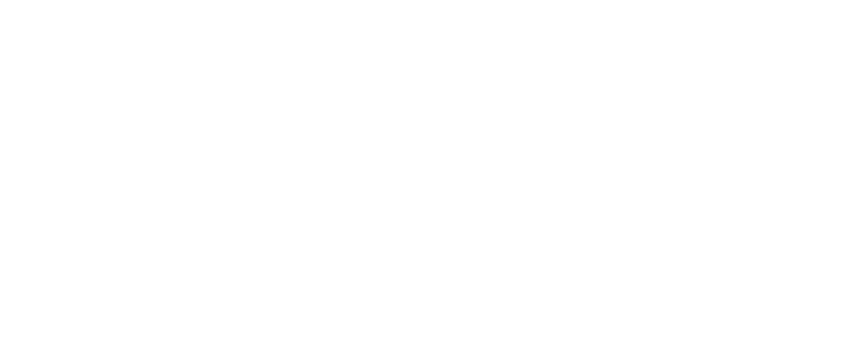
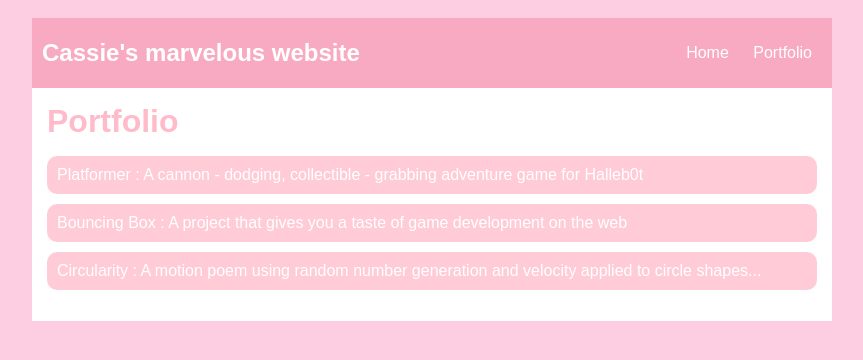
Before and after one commit to airithie/airithie.github.io, a plain HTML site: page portfolio.html in a window 1280 px wide. Shown: the whole page, without its empty margins (208-1071 px from the left). Drawn offline with Linux system fonts and the light colour scheme.

Commit message:
Added portfolio section of website

```diff
--- a/portfolio.html
+++ b/portfolio.html
@@ -0,0 +1,32 @@
+<!DOCTYPE HTML>
+<html>
+    <head>
+        <title> Cassie's website</title>
+        <link rel="stylesheet" href="style.css">
+    </head>
+    <body>
+      <div id="all-contents">
+        <nav>
+            <h1> Cassie's marvelous website</h1>
+            <ul id="nav-ul">
+                <li class="nav-li">
+                    <a class="nav-a" href="index.html">Home</a>
+                </li>
+                <li class="nav-li">
+                    <a cllass="nav-a" href="portfolio.html">Portfolio</a>
+                </li>
+        </nav>
+        <main>
+            <div class="content">
+                <h1> Portfolio </h1>
+
+                <ul id="portfolio">
+                    <li><a href="projects/platformer/">Platformer : A cannon - dodging, collectible - grabbing adventure game for Halleb0t</a></li>
+                    <li><a href="projects/bouncing-box/">Bouncing Box : A project that gives you a taste of game development on the web </a></li>
+                    <li><a href="projects/circularity/">Circularity : A motion poem using random number generation and velocity applied to circle shapes...</a></li>
+                </ul>
+            </div>
+        </main>
+      </div>
+    </body>
+</html>
--- a/style.css
+++ b/style.css
@@ -11,7 +11,7 @@ body {
 
 /* navigation menu */
 nav {
-    background: rgb(255, 167, 195);
+    background: rgb(247, 170, 194);
    margin: 0 auto;
     display: flex;
     padding: 10px;
@@ -37,7 +37,7 @@ a {
 
 /* main container area beneath menu */
 main {
-    background: rgb(255, 246, 220);
+    background: rgb(255, 255, 255);
     display: flex;
 }
 .sidebar {
@@ -54,9 +54,34 @@ main {
 
 /* portfolio styles */
 #interests {
-    border: 4px silver ridge;
-    padding: 8px;
+    border: 4px rgb(255, 216, 229) ridge;
+    padding: 12px;
 }
 h2, h3 {
     margin: 0px;
 }
+ /* portfolio styles */
+ .content h1 {
+    color: rgb(255, 187, 202);
+}
+
+#portfolio {
+    list-style-type: none;
+    padding-left: 0;
+}
+
+#portfolio li {
+    background: #ffcbd7;
+    padding: 10px;
+    border-radius: 10px;
+    margin-bottom: 10px;
+}
+
+#portfolio li:hover {
+    background: #feabc4;
+}
+
+#portfolio a {
+    text-decoration: none;
+    color: #ffffff;
+}
```
